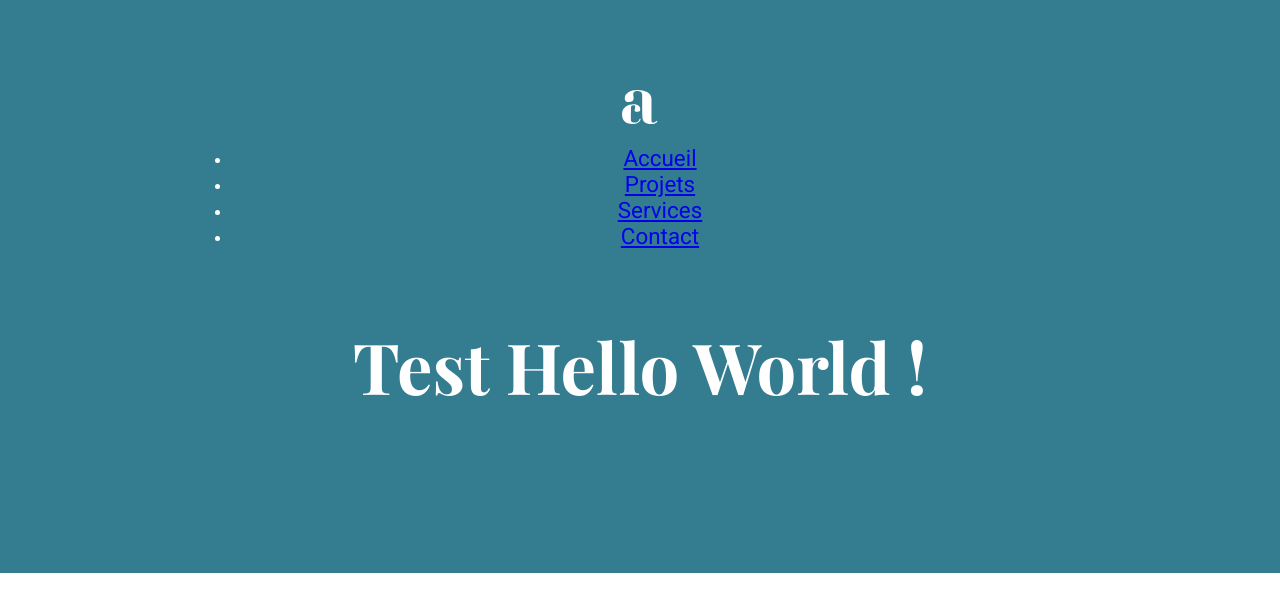
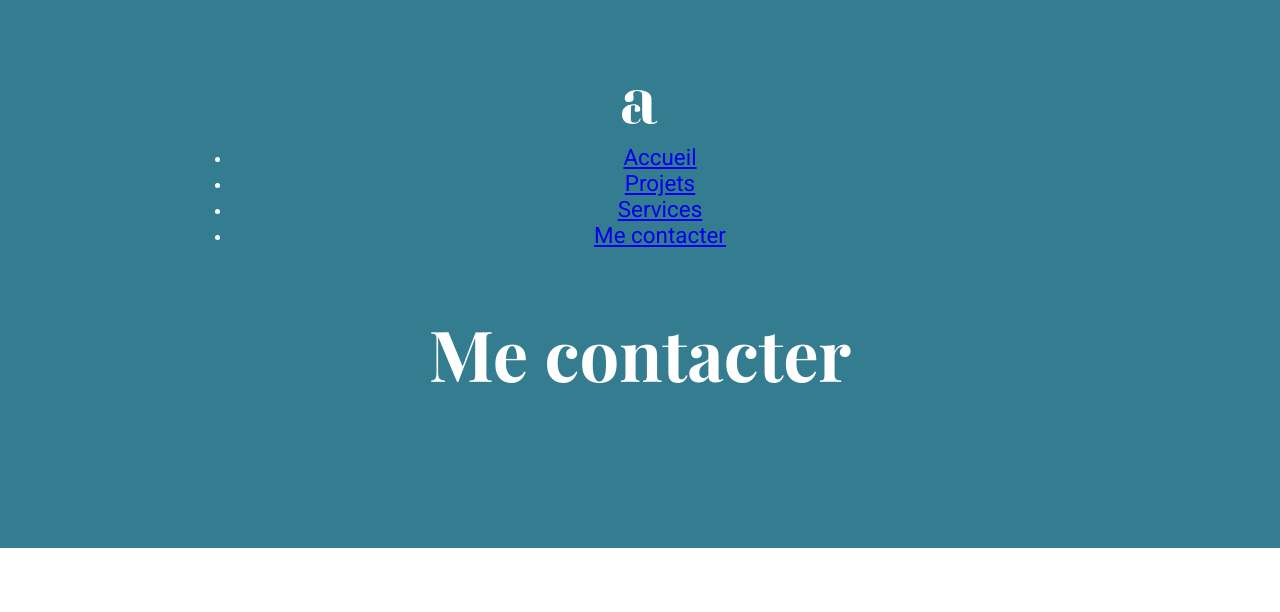
Before and after one commit to ClaveauAlex/portfolio-pro, a React (Create React App) app: page /contact-me in a window 1280 px wide. Shown: the top 612 px of the page. Built offline with nearby package versions, Linux system fonts and the light colour scheme.

Commit message:
Ajout des routes pour le portfolio

```diff
--- a/package.json
+++ b/package.json
@@ -8,6 +8,8 @@
     "@testing-library/user-event": "^12.2.0",
     "react": "^17.0.1",
     "react-dom": "^17.0.1",
+    "react-icons": "^3.11.0",
+    "react-router-dom": "^5.2.0",
     "react-scripts": "4.0.0",
     "web-vitals": "^0.2.4"
   },
--- a/src/components/App.jsx
+++ b/src/components/App.jsx
@@ -1,37 +1,11 @@
 import React from "react";
+import NavBar from "./NavBar";
 
 function App() {
   return (
     <section className="colored-section">
       <div className="container-header">
-        <nav>
-          <div className="navBarLeft">
-            <a href="/">
-              <img
-                src={process.env.PUBLIC_URL + "/logo_white.svg"}
-                className="logo"
-                alt="logo"
-              />
-            </a>
-          </div>
-          <div className="navBarRight">
-            <ul>
-              <li>
-                <a href="/home">Accueil</a>
-              </li>
-              <li>
-                <a href="/projets">Projets</a>
-              </li>
-              <li>
-                <a href="/services">Services</a>
-              </li>
-              <li>
-                <a href="/contact">Contact</a>
-              </li>
-            </ul>
-          </div>
-          <h1>Test Hello World !</h1>
-        </nav>
+        <NavBar />
       </div>
     </section>
   );
--- /dev/null
+++ b/src/components/NavBar.jsx
@@ -0,0 +1,54 @@
+import React from "react";
+import { BrowserRouter, Switch, Route, Link } from "react-router-dom";
+import Home from "./pages/Home";
+import Projects from "./pages/Projects";
+import Services from "./pages/Services";
+import Contact from "./pages/Contact";
+import Error404 from "./pages/Error404";
+
+function NavBar() {
+  return (
+    <BrowserRouter>
+      <div>
+        <img
+          src={process.env.PUBLIC_URL + "/logo_white.svg"}
+          className="logo"
+          alt="logo"
+        />
+        <ul>
+          <li>
+            <Link to="/">Accueil</Link>
+          </li>
+          <li>
+            <Link to="/projects">Projets</Link>
+          </li>
+          <li>
+            <Link to="/services">Services</Link>
+          </li>
+          <li>
+            <Link to="/contact-me">Me contacter</Link>
+          </li>
+        </ul>
+        <Switch>
+          <Route exact path="/">
+            <Home />
+          </Route>
+          <Route path="/projects">
+            <Projects />
+          </Route>
+          <Route path="/services">
+            <Services />
+          </Route>
+          <Route path="/contact-me">
+            <Contact />
+          </Route>
+          <Route path="*">
+            <Error404 />
+          </Route>
+        </Switch>
+      </div>
+    </BrowserRouter>
+  );
+}
+
+export default NavBar;
--- /dev/null
+++ b/src/components/pages/Contact.jsx
@@ -0,0 +1,7 @@
+import React from "react";
+
+function Contact() {
+    return (<h1>Me contacter</h1>);
+}
+
+export default Contact;
--- /dev/null
+++ b/src/components/pages/Error404.jsx
@@ -0,0 +1,15 @@
+import React from "react";
+import { Link } from 'react-router-dom';
+
+function Error404() {
+  return (
+    <div>
+      <img src={process.env.PUBLIC_URL + "/404.jpg"} alt="404"/>
+      <p style={{ textAlign: "center" }}>
+        <Link to="/">Revenir à l'Accueil</Link>
+      </p>
+    </div>
+  );
+}
+
+export default Error404;
--- /dev/null
+++ b/src/components/pages/Home.jsx
@@ -0,0 +1,7 @@
+import React from "react";
+
+function Home() {
+    return (<h1>Test Hello World !</h1>);
+}
+
+export default Home;
--- /dev/null
+++ b/src/components/pages/Projects.jsx
@@ -0,0 +1,7 @@
+import React from "react";
+
+function Projects() {
+    return (<h1>Projects</h1>);
+}
+
+export default Projects;
--- /dev/null
+++ b/src/components/pages/Services.jsx
@@ -0,0 +1,7 @@
+import React from "react";
+
+function Services() {
+    return (<h1>Services</h1>);
+}
+
+export default Services;
```
Also changed, not shown: public/404.jpg (added), 1 other file (tests, documents, lock files or other folders).
